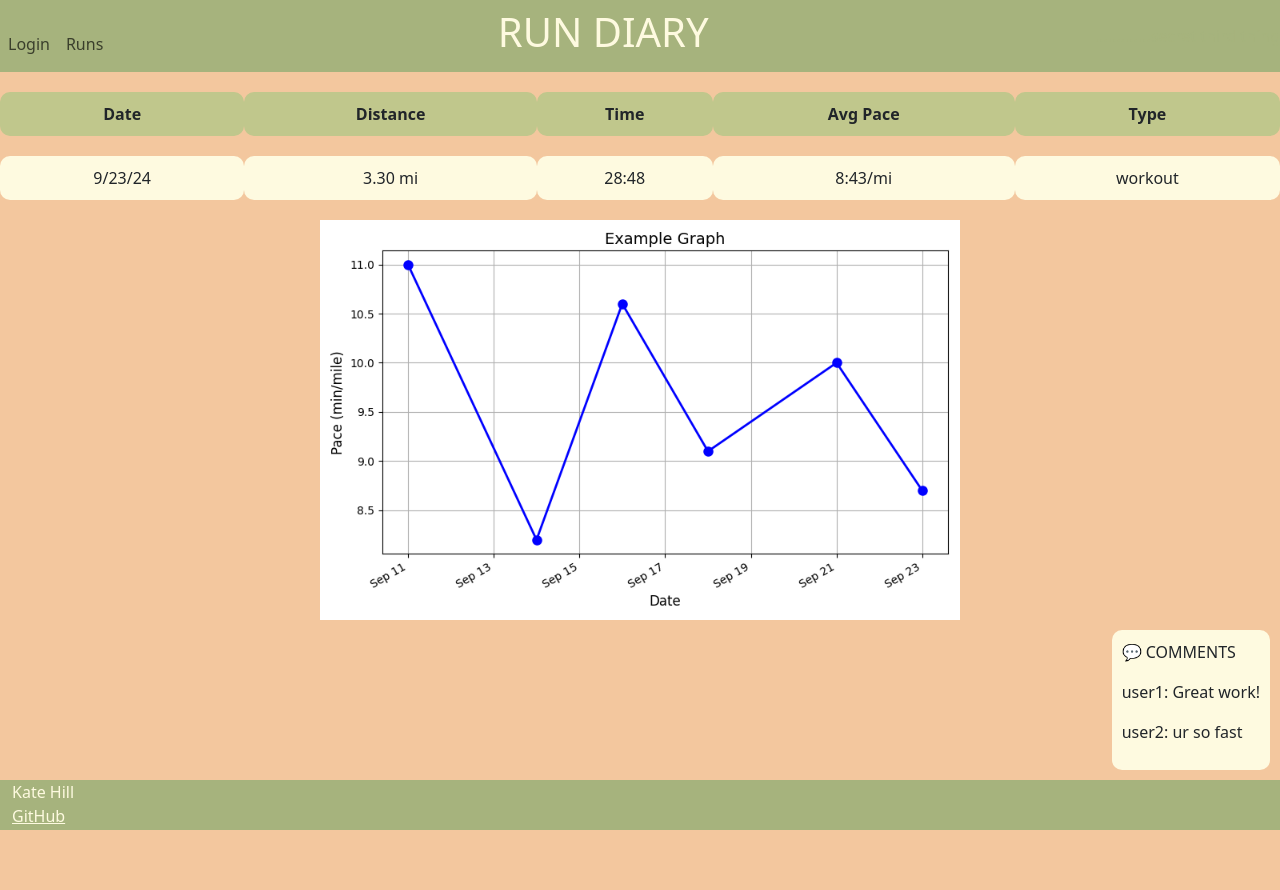
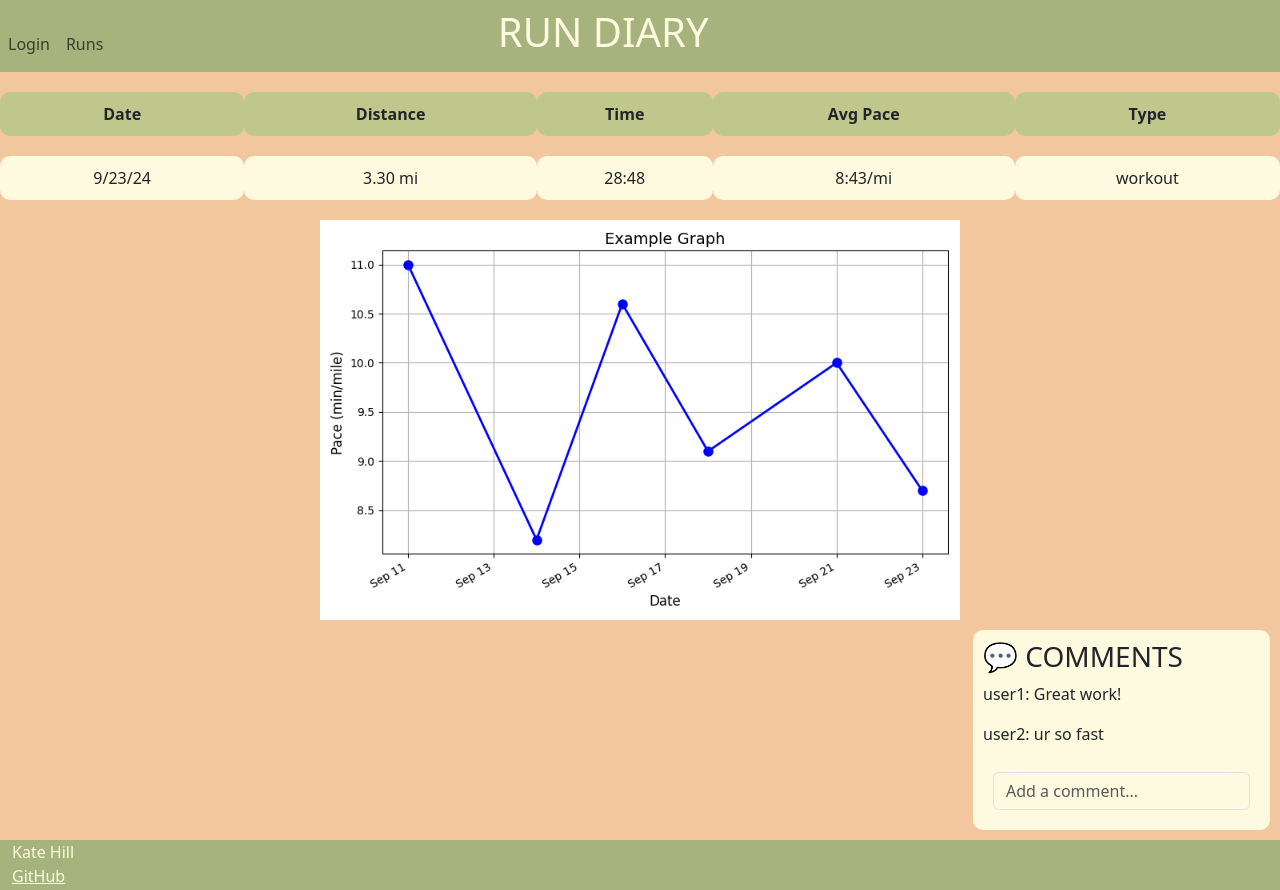
Before and after one commit to katelynjayne/startup, a React (Vite) app: page /stats in a window 1280 px wide. Before the commit the page ends 830 px from the top, so only its background shows below. Built offline with nearby package versions, Linux system fonts and the light colour scheme.

Commit message:
stats page modularization

```diff
--- a/src/app.jsx
+++ b/src/app.jsx
@@ -47,7 +47,7 @@ export default function App() {
                 exact
             />
             <Route path='/add' element={<Add />} />
-            <Route path='/runs' element={<Runs />} />
+            <Route path='/runs' element={<Runs userName={userName}/>} />
             <Route path='/stats' element={<Stats />} />
             <Route path='*' element={<NotFound />} />
         </Routes>
--- a/src/runs/runs.jsx
+++ b/src/runs/runs.jsx
@@ -1,9 +1,9 @@
 import React from 'react';
 import { NavLink } from 'react-router-dom';
-export function Runs() {
+export function Runs(props) {
   return (
     <main>
-      <h2>KATE'S RUNS</h2>
+      <h2>{props.userName.toUpperCase()}'S RUNS</h2>
       <table>
         <thead>
           <tr className="header-row">
--- /dev/null
+++ b/src/stats/comments.jsx
@@ -0,0 +1,12 @@
+import React from "react";
+
+export function Comments() {
+    return (
+        <div class="comment-section">
+            <h3>💬 COMMENTS</h3>
+            <p>user1: Great work!</p>
+            <p>user2: ur so fast</p>
+            <input type="text" className="form-control custom-input" placeholder="Add a comment..." />
+        </div>
+    )
+}
--- a/src/stats/stats.jsx
+++ b/src/stats/stats.jsx
@@ -1,4 +1,16 @@
 import React from 'react';
+
+import { Comments } from './comments';
+
+function generateGraph() {
+  const img_link = "example_graph.png"
+  try {
+    return <img src={img_link} width="50%"></img>
+  }
+  catch {
+    return <p>Sorry, we had a problem rendering your graph. :(</p>
+  }
+}
 
 export function Stats() {
   return (
@@ -19,12 +31,8 @@ export function Stats() {
           <td>workout</td>
         </tr>
     </table>
-    <img src="example_graph.png" width="50%"></img>
-    <div class="comment-section">
-      <p>💬 COMMENTS</p>
-    <p>user1: Great work!</p>
-    <p>user2: ur so fast</p>
-    </div>
+    {generateGraph()}
+    <Comments/>
     </main>
   );
 }
```
Also changed, not shown: 1 other file (tests, documents, lock files or other folders).
